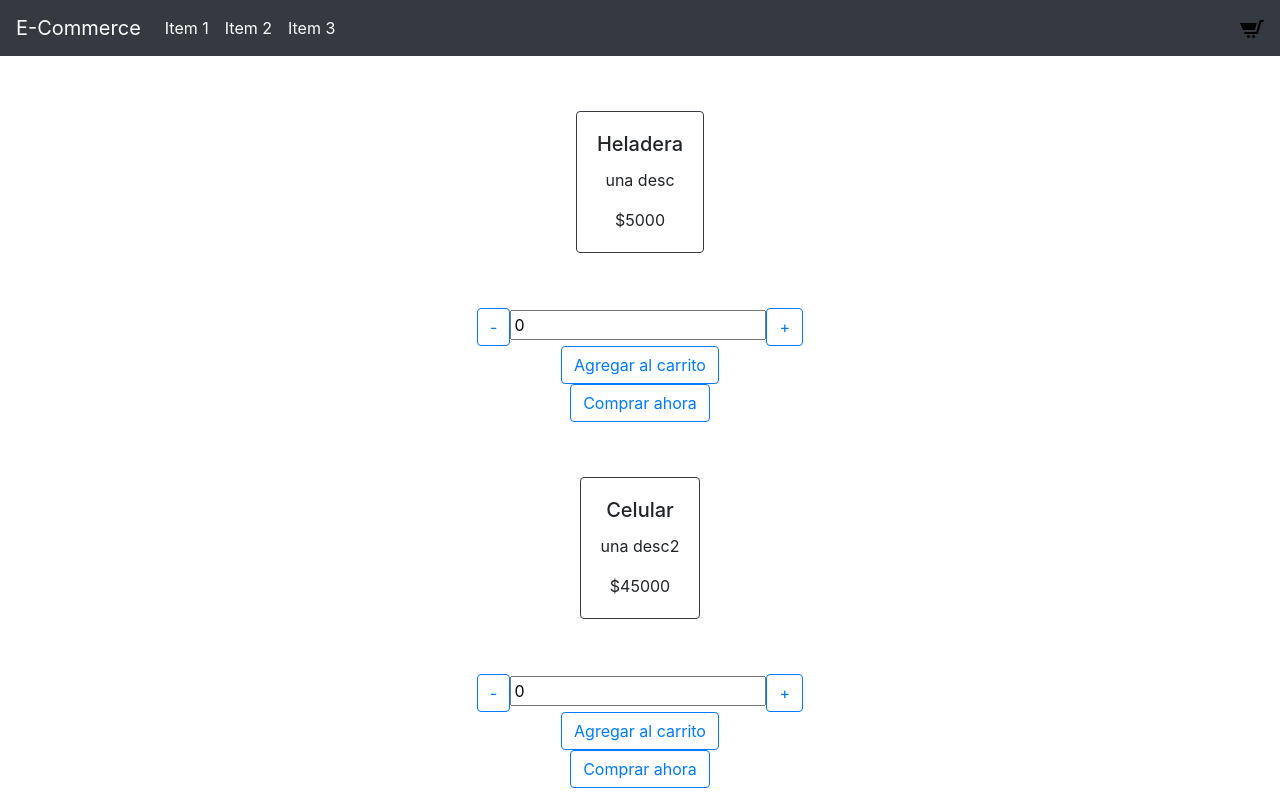
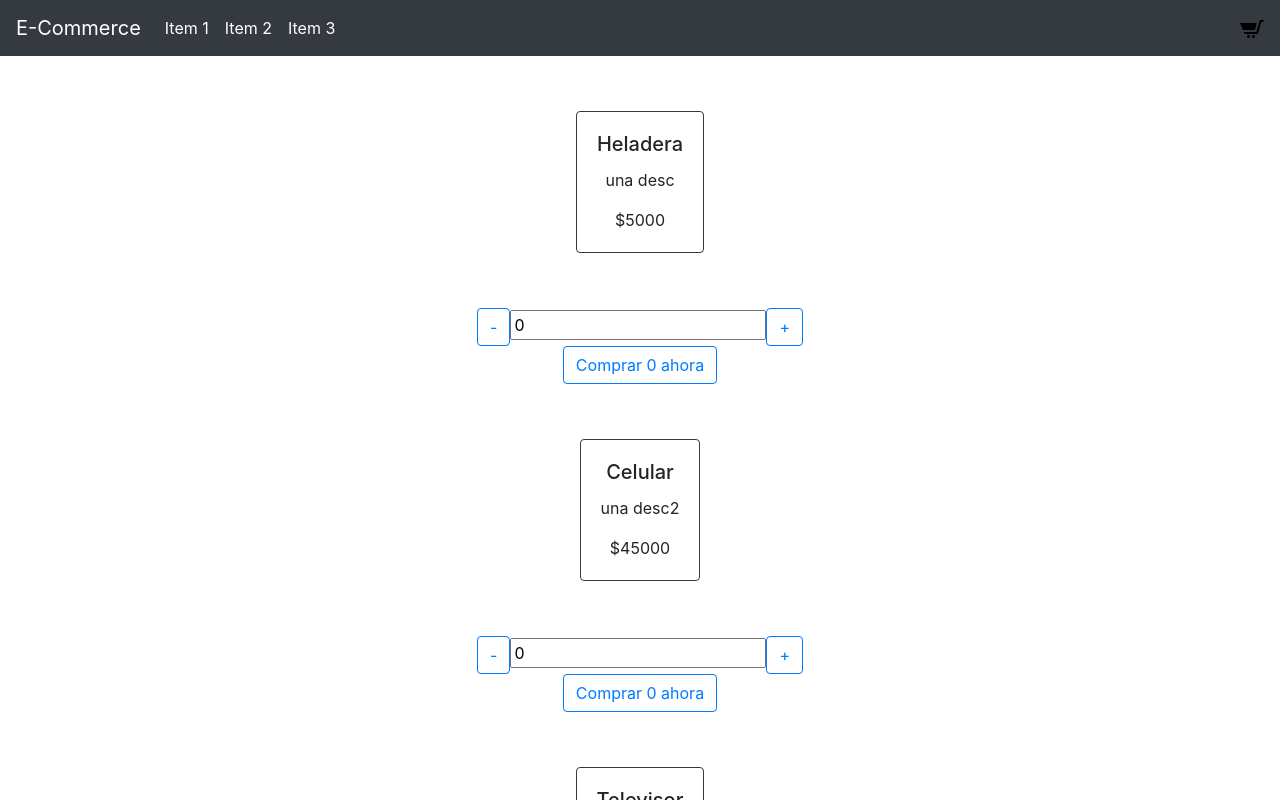
Before and after one commit to sauersebastian/e-commerce, a React (Create React App) app: page / in a window 1280 px wide. Shown: the top 800 px of the page. Built offline with nearby package versions, Linux system fonts and the light colour scheme.

Commit message:
Sync counter

```diff
--- a/src/components/itemCount.jsx
+++ b/src/components/itemCount.jsx
@@ -2,49 +2,16 @@ import React from "react";
 import Button from "./Button";
 import Input from "./Input";
 
-export default class ItemCounter extends React.Component {
+export default function ItemCount({count, addCount, subCount}){
 
-    constructor(){
-        super();
-        this.state = {
-            count: 0
-        }
+    console.log("AAAAAAAAAAAAAA");
+    console.log(count);
 
-        this.minCounter =  0  // limite min
-        this.maxCounter =  10 // limite max
-    }
-
-
-
-    handleAdd = () => {
-        if(this.state.count < this.maxCounter) {
-            this.setState((state) => ({
-                count: state.count + 1
-            }));
-        }
-    }
-
-    handleSubstract = () => {
-        if(this.state.count > this.minCounter) {
-            this.setState((state) => ({
-                count: state.count - 1
-            }));
-        }
-    }
-
-
-    render() {
     return (
         <div>
-        <div>
-            <Button onClick={this.handleSubstract} sign={"-"}/>
-            <Input count={this.state.count} />
-            <Button onClick={this.handleAdd} sign={"+"}/>
-        </div>
-        <div>
-            <Button sign={"Agregar al carrito"} />
-        </div>
+            <Button onClick={ () => subCount(count - 1)} sign={"-"} />
+            <Input count={count} />
+            <Button onClick={ () => addCount(count + 1)} sign={"+"} />
         </div>
     );
-  }
 }
--- a/src/components/itemDetail.jsx
+++ b/src/components/itemDetail.jsx
@@ -1,22 +1,29 @@
-import React from "react";
+import React, { useState } from "react";
 import Item from "./item";
 import ItemCount from "./itemCount";
 import Button from "./Button";
-//import { useParams } from 'react-router-dom';
+
 
 
 export default function ItemDetail(props) {
 
-    const onClick = () => {
-        console.log("El boton fue apretado");
+    const [count, setCount] = useState(0);
+
+    function addCount() {
+        if (props.product.stock > count)
+            setCount(count + 1);
     }
 
+    function subCount() {
+        if (count > 0)
+            setCount(count - 1);
+    }
 
     return (
         <div>
             <Item product={props.product} />
-            <ItemCount />
-            <Button onClick={onClick} sign={"Comprar ahora"} />
+            <ItemCount addCount={addCount} subCount={subCount} count={count}/>
+            <Button sign={"Comprar " + count +" ahora "} />
         </div>
     )
 }
```
